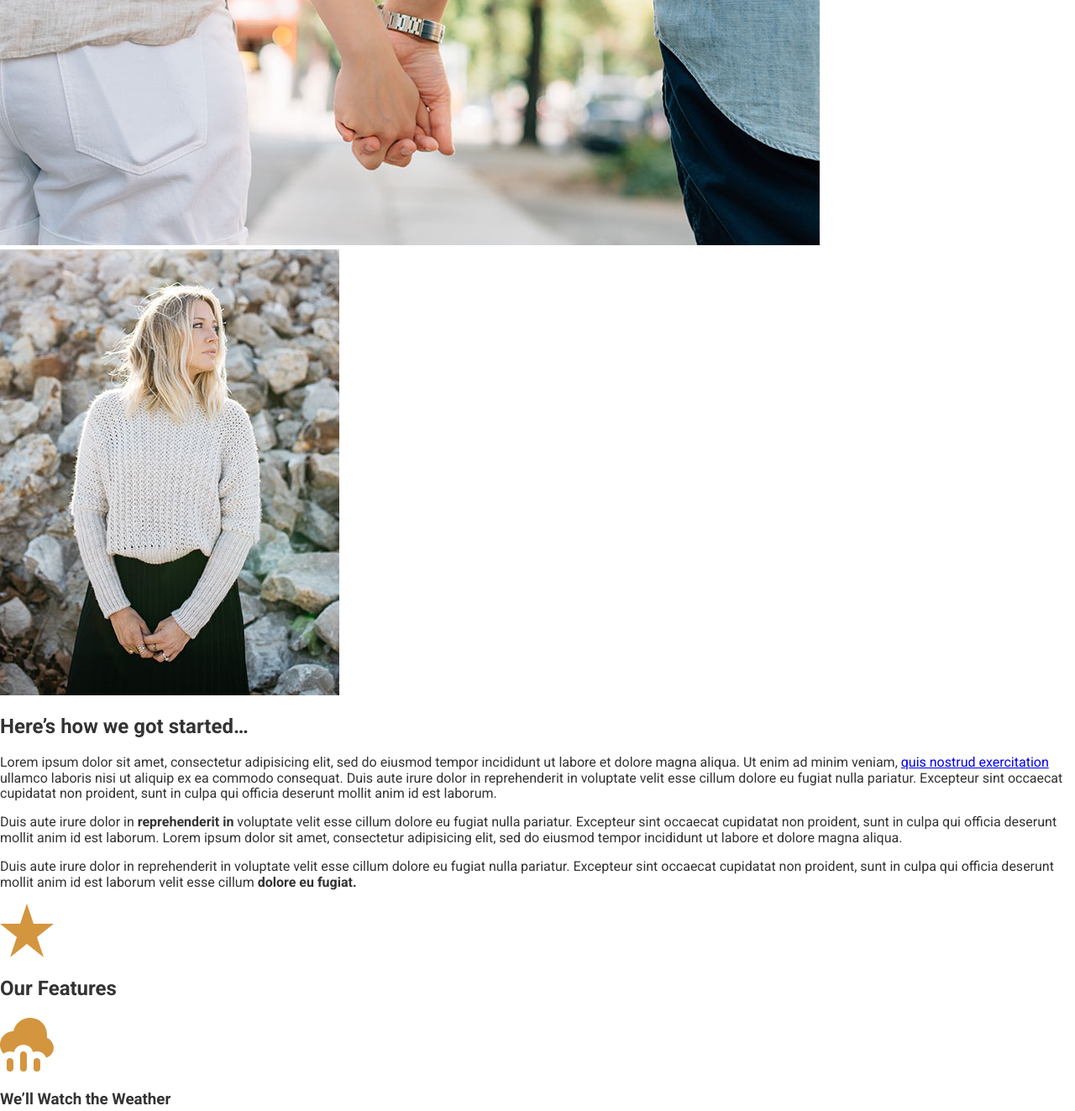
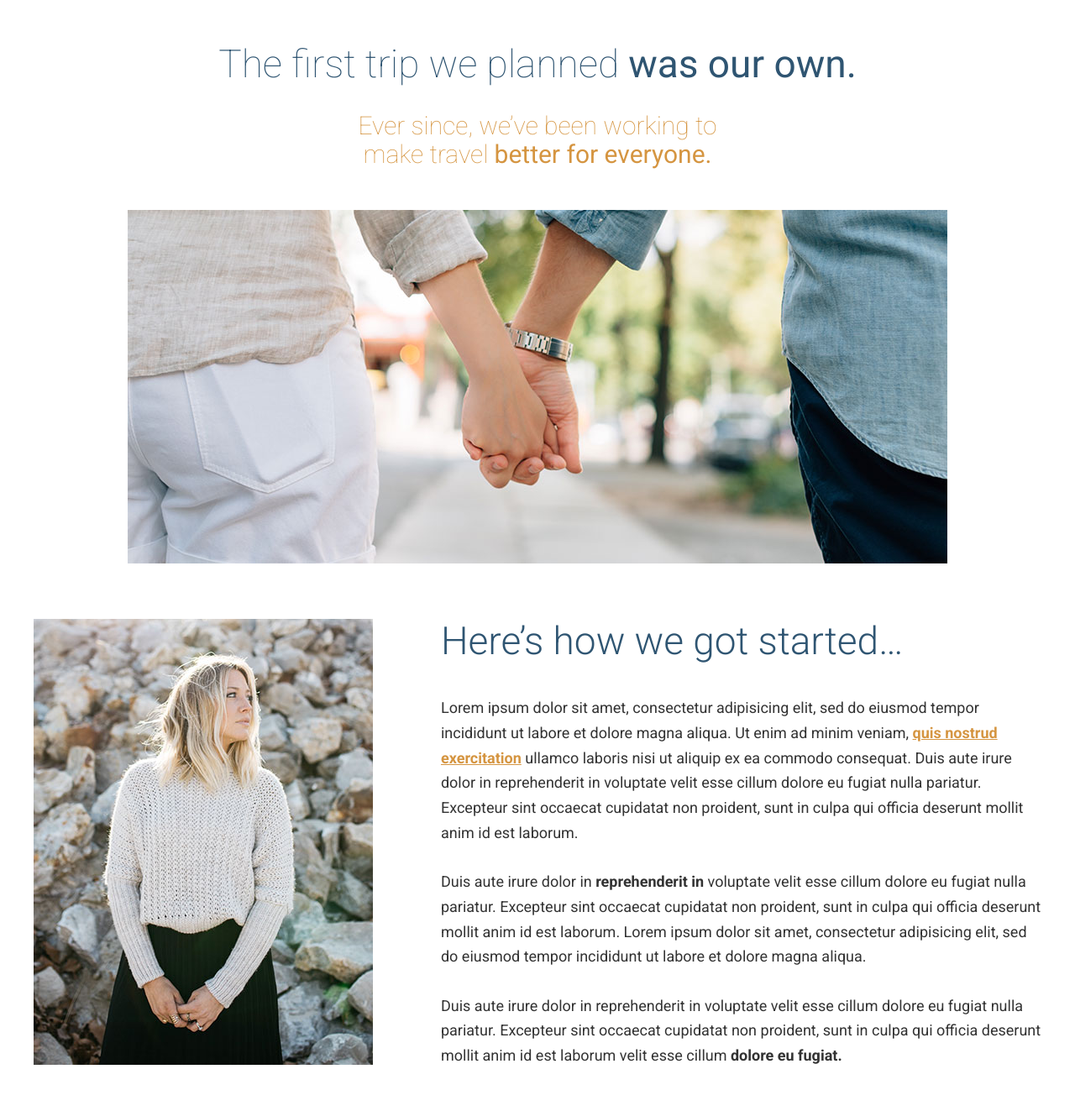
Before and after one commit to developerrakesh/demo-travel-site, a website built with webpack: page app/index.html in a window 1280 px wide. Shown: the part 840-2163 px from the top of the page at 84% size. Built offline with nearby package versions, Linux system fonts and the light colour scheme.

Commit message:
finished styling of half of the page

```diff
--- a/app/assets/styles/base/_global.scss
+++ b/app/assets/styles/base/_global.scss
@@ -7,3 +7,11 @@ img {
     max-width: 100%;
     height: auto;
 }
+
+* {
+    box-sizing: border-box;
+}
+
+a {
+    color: $mainOrange;
+}
--- /dev/null
+++ b/app/assets/styles/base/_mixins.scss
@@ -0,0 +1,20 @@
+//to target small width screens
+@mixin atSmall {
+    @media (min-width: 530px) {
+        @content;
+    }
+}
+
+//to target medium width screens
+@mixin  atMedium {
+    @media (min-width: 800px) {
+        @content;
+    }
+}
+
+//to target large width screens
+@mixin  atLarge {
+    @media (min-width: 1200px) {
+        @content;
+    }
+}
--- a/app/assets/styles/main.scss
+++ b/app/assets/styles/main.scss
@@ -1,5 +1,11 @@
 @import 'normalize.css';
+@import 'base/variables';
+@import 'base/mixins';
 @import 'base/global';
-@import 'base/variables';
 @import 'modules/large-hero';
 @import 'modules/btn';
+@import 'modules/wrapper';
+@import 'modules/page-section';
+@import 'modules/headline';
+@import 'modules/row';
+@import 'modules/generic-content-container';
--- a/app/assets/styles/modules/_btn.scss
+++ b/app/assets/styles/modules/_btn.scss
@@ -10,7 +10,10 @@
     }
 
     &--large {
-        font-size: 1.25rem;
         padding: 1.1rem 1.9rem;
+
+        @include atSmall {
+            font-size: 1.25rem;
+        }
     }
 }
--- /dev/null
+++ b/app/assets/styles/modules/_generic-content-container.scss
@@ -0,0 +1,15 @@
+.generic-content-container {
+
+    p {
+        line-height: 1.65;
+        margin: 1.8rem 0;
+
+        @include atSmall {
+            font-size: 1.125rem;
+        }
+
+        a {
+            font-weight: 700;
+        }
+    }
+}
--- /dev/null
+++ b/app/assets/styles/modules/_headline.scss
@@ -0,0 +1,51 @@
+.headline {
+    font-weight: 300;
+    font-size: 1.9rem;
+    color: $mainBlue;
+
+    @include atSmall {
+        font-size: 2.875rem;
+    }
+
+    &--centered {
+        text-align: center;
+    }
+
+    &--orange {
+        color: $mainOrange;
+    }
+
+    &--small {
+        font-size: 1.2rem;
+
+        @include atSmall {
+            font-size: 1.875rem;
+        }
+    }
+
+    &--narrow {
+        max-width: 500px;
+        margin-left: auto;
+        margin-right: auto;
+    }
+
+    &--light {
+        font-weight: 100;
+    }
+
+    strong {
+        font-weight: 400;
+    }
+
+    &--b-margin-small {
+        margin-bottom: .5em;
+    }
+
+    &--b-margin-large {
+        margin-bottom: 1.6em;
+    }
+
+    &--no-t-margin {
+        margin-top: 0;
+    }
+}
--- a/app/assets/styles/modules/_large-hero.scss
+++ b/app/assets/styles/modules/_large-hero.scss
@@ -1,5 +1,10 @@
 .large-hero {
     position: relative;
+    border-bottom: 10px solid $mainBlue;
+
+    &__image {
+        display: block;
+    }
 
     &__text-content {
         position: absolute;
@@ -13,25 +18,37 @@
     &__title {
         font-weight: 300;
         color: $mainBlue;
-        font-size: 4.8rem;
+        font-size: 2.4rem;
         margin: 0;
+
+        @include atSmall {
+            font-size: 4.8rem;
+        }
     }
 
     &__subtitle {
         font-weight: 300;
         color: $mainBlue;
-        font-size: 2.9rem;
+        font-size: 1.5rem;
         margin: 0;
+
+        @include atSmall {
+            font-size: 2.9rem;
+        }
     }
 
     &__description {
         color: #fff;
-        font-size: 1.875rem;
+        font-size: 1.1rem;
         font-weight: 100;
         text-shadow: 2px 2px rgba(0, 0, 0, .1);
         max-width: 30rem;
         margin-left: auto;
         margin-right: auto;
+
+        @include atSmall {
+            font-size: 1.875rem;
+        }
     }
 
 }
--- /dev/null
+++ b/app/assets/styles/modules/_page-section.scss
@@ -0,0 +1,12 @@
+.page-section {
+    padding: 1.2rem 0;
+
+    @include atMedium {
+        padding: 4.5rem 0;
+    }
+
+    &--blue {
+        background-color: $mainBlue;
+        color: #fff;
+    }
+}
--- /dev/null
+++ b/app/assets/styles/modules/_row.scss
@@ -0,0 +1,41 @@
+.row {
+
+    @include atMedium {
+        display: flex;
+    }
+
+    &--gutters {
+        margin-right: -65px;
+
+        > div {
+            padding-right: 65px;
+        }
+    }
+
+    &__b-margin-until-medium {
+        margin-bottom: 1rem;
+    }
+
+    @include atMedium {
+
+        &__b-margin-until-medium {
+            margin-bottom: 0;
+        }
+
+        &__medium-4 {
+            flex: 3.33;
+
+            &--larger {
+                flex: 3.7;
+            }
+        }
+
+        &__medium-8 {
+            flex: 6.66;
+
+            &--smaller {
+                flex: 6.3;
+            }
+        }
+    }
+}
--- /dev/null
+++ b/app/assets/styles/modules/_wrapper.scss
@@ -0,0 +1,25 @@
+.wrapper {
+    padding-left: 18px;
+    padding-right: 18px;
+    max-width: 1236px;
+    margin-left: auto;
+    margin-right: auto;
+    overflow: hidden;
+
+    &--medium {
+        max-width: 976px;
+    }
+
+    .wrapper {
+        padding-left: 0;
+        padding-right: 0;
+    }
+
+    &--b-margin {
+        margin-bottom: 1rem;
+
+        @include atSmall {
+            margin-bottom: 3.875rem;
+        }
+    }
+}
--- a/app/index.html
+++ b/app/index.html
@@ -22,27 +22,51 @@
   </header>
 
   <div class="large-hero">
-    <img src="assets/images/hero--large.jpg">
+    <picture>
+      <source srcset="assets/images/hero--large.jpg 1920w, assets/images/hero--large-hi-dpi.jpg 3840w" media="(min-width: 1380px)">
+      <source srcset="assets/images/hero--medium.jpg 1380w, assets/images/hero--medium-hi-dpi.jpg 2760w" media="(min-width: 990px)">
+      <source srcset="assets/images/hero--small.jpg 990w, assets/images/hero--small-hi-dpi.jpg 1980w" media="(min-width: 640px)">
+      <img srcset="assets/images/hero--smaller.jpg 640w, assets/images/hero--smaller-hi-dpi.jpg 1280w" alt="Coastal view of ocean and mountain" class="large-hero__image">
+    </picture>
     <div class="large-hero__text-content">
+      <div class="wrapper">
         <h1 class="large-hero__title">Your clarity.</h1>
         <h2 class="large-hero__subtitle">One trip away.</h2>
         <p class="large-hero__description">We create soul restoring journeys that inspire you to be you.</p>
         <p><a href="#" class="btn btn--orange btn--large">Get Started Today</a></p>
       </div>
     </div>
+  </div>
 
-  <div id="our-beginning">
-    <h2>The first trip we planned was our own.</h2>
-    <h3>Ever since, we&rsquo;ve been working to make travel better for everyone.</h3>
-    <img src="assets/images/first-trip.jpg" alt="Couple walking down a street.">
-    <img src="assets/images/our-start.jpg" alt="Our founder, Jane Doe">
-    <h2>Here&rsquo;s how we got started&hellip;</h2>
+  <div id="our-beginning" class="page-section">
+    <div class="wrapper">
+      <h2 class="headline headline--centered headline--light headline--b-margin-small">The first trip we planned <strong>was our own.</strong></h2>
+      <h3 class="headline headline--centered headline--orange headline--small headline--narrow headline--light headline--b-margin-large">Ever since, we&rsquo;ve been working to make travel <strong>better for everyone.</strong></h3>
+      <div class="wrapper wrapper--medium wrapper--b-margin">
+        <img sizes="(min-width: 970px) 976px, 100vw" srcset="assets/images/first-trip-low-res.jpg 565w, assets/images/first-trip.jpg 976w, assets/images/first-trip-hi-dpi.jpg 1952w" alt="Couple walking down a street.">
+      </div>
+      <div class="row row--gutters">
+        <div class="row__medium-4 row__medium-4--larger row__b-margin-until-medium">
+          <picture>
+            <source sizes="404px" srcset="assets/images/our-start.jpg 404w, assets/images/our-start-hi-dpi.jpg 808w" media="(min-width: 1020px)">
+            <source sizes="320px" srcset="assets/images/our-start-portrait.jpg 382w, assets/images/our-start-portrait-hi-dpi.jpg 764w" media="(min-width: 800px)">
+            <img srcset="assets/images/our-start-landscape.jpg 800w, assets/images/our-start-landscape-hi-dpi.jpg 1600w" alt="Our founder, Jane Doe">
+          </picture>
+        </div>
+        <div class="row__medium-8 row__medium-8--smaller">
+          <div class="generic-content-container">
+            <h2 class="headline headline--no-t-margin">Here&rsquo;s how we got started&hellip;</h2>
             <p>Lorem ipsum dolor sit amet, consectetur adipisicing elit, sed do eiusmod tempor incididunt ut labore et dolore magna aliqua. Ut enim ad minim veniam, <a href="#">quis nostrud exercitation</a> ullamco laboris nisi ut aliquip ex ea commodo consequat. Duis aute irure dolor in reprehenderit in voluptate velit esse cillum dolore eu fugiat nulla pariatur. Excepteur sint occaecat cupidatat non proident, sunt in culpa qui officia deserunt mollit anim id est laborum.</p>
             <p>Duis aute irure dolor in <strong>reprehenderit in</strong> voluptate velit esse cillum dolore eu fugiat nulla pariatur. Excepteur sint occaecat cupidatat non proident, sunt in culpa qui officia deserunt mollit anim id est laborum. Lorem ipsum dolor sit amet, consectetur adipisicing elit, sed do eiusmod tempor incididunt ut labore et dolore magna aliqua.</p>
             <p>Duis aute irure dolor in reprehenderit in voluptate velit esse cillum dolore eu fugiat nulla pariatur. Excepteur sint occaecat cupidatat non proident, sunt in culpa qui officia deserunt mollit anim id est laborum velit esse cillum <strong>dolore eu fugiat.</strong></p>
           </div>
+        </div>
+      </div>
+    </div>
+  </div>
 
-  <div id="features">
+  <div id="features" class="page-section page-section--blue">
+    <div class="wrapper">
       <img src="assets/images/icons/star.svg">
       <h2>Our Features</h2>
 
@@ -61,6 +85,7 @@
       <img src="assets/images/icons/fire.svg">
       <h3>Survival Kit</h3>
       <p>Everytime you book an escape with us we send you a survival kit with the finest materials. The kit will allow you to setup a tent, start a fire, scratch your own back and lower your taxes.</p>
+    </div>
   </div>
 
   <div id="testimonials">
```
Lines whose indentation alone changed are shown as unchanged.
